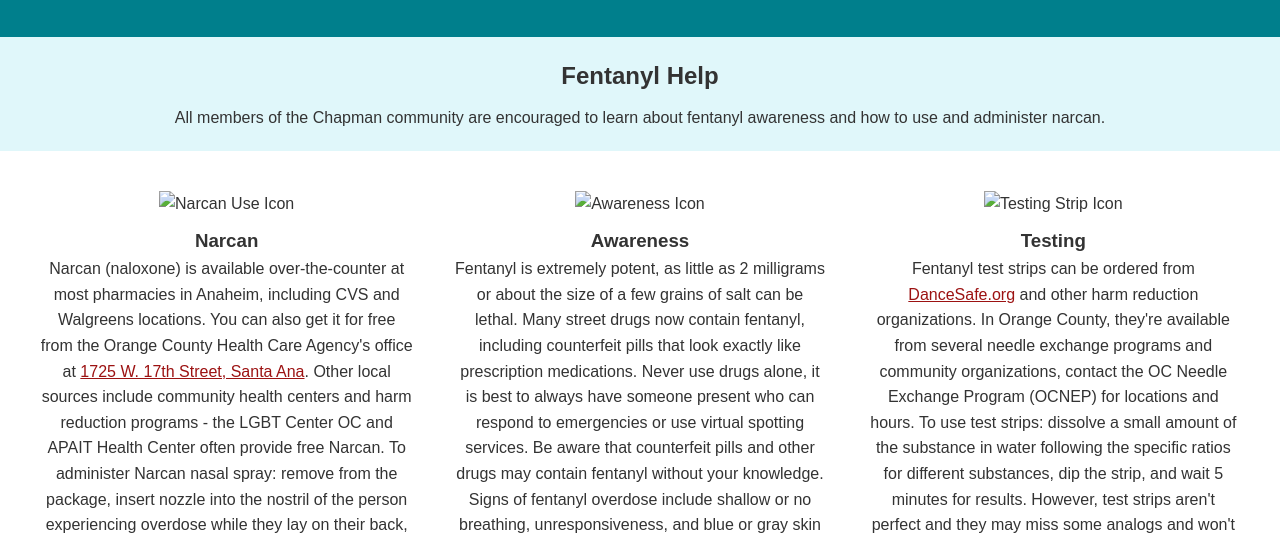
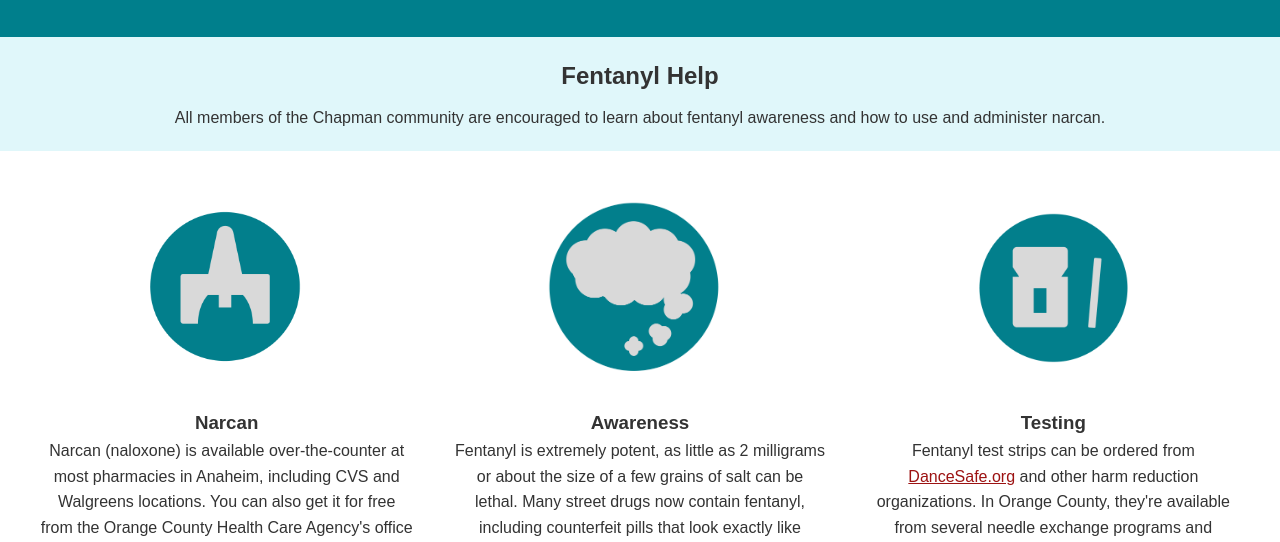
Before and after one commit to HunterBel/GCI200, a plain HTML site: page index.html in a window 1280 px wide. Shown: the part 248-790 px from the top of the page. Drawn offline with Linux system fonts and the light colour scheme.

Commit message:
Update index.html

```diff
--- a/index.html
+++ b/index.html
@@ -33,7 +33,7 @@
 
         <section class="guidelines">
             <div class="guideline-item">
-                <img src="image/Screenshot 2024-11-10 at 80945 PM.png" alt="Narcan Use Icon">
+                <img src="image/NarcanImg.png" alt="Narcan Use Icon">
                 <h3>Narcan</h3>
                 <p>
                     Narcan (naloxone) is available over-the-counter at most pharmacies in Anaheim, including
@@ -51,7 +51,7 @@
                 </p>
             </div>
             <div class="guideline-item">
-                <img src="image/Screenshot 2024-11-10 at 82143 PM.png" alt="Awareness Icon">
+                <img src="image/ThinkImg.png" alt="Awareness Icon">
                 <h3>Awareness</h3>
                 <p>Fentanyl is extremely potent, as little as 2 milligrams or about the size of a few grains of salt
                     can be lethal. Many street drugs now contain fentanyl, including counterfeit pills that look exactly
@@ -65,7 +65,7 @@
                     </p>
             </div>
             <div class="guideline-item">
-                <img src="image/Screenshot 2024-11-10 at 81503 PM.png" alt="Testing Strip Icon">
+                <img src="image/TestImg.png" alt="Testing Strip Icon">
                 <h3>Testing</h3>
                 <p>Fentanyl test strips can be ordered from <a href="https://dancesafe.org/product/fentanyl-test-strips-single-strip-free-shipping/" target="_blank">DanceSafe.org</a> and other harm reduction
                     organizations. In Orange County, they're available from several needle exchange programs and
```
